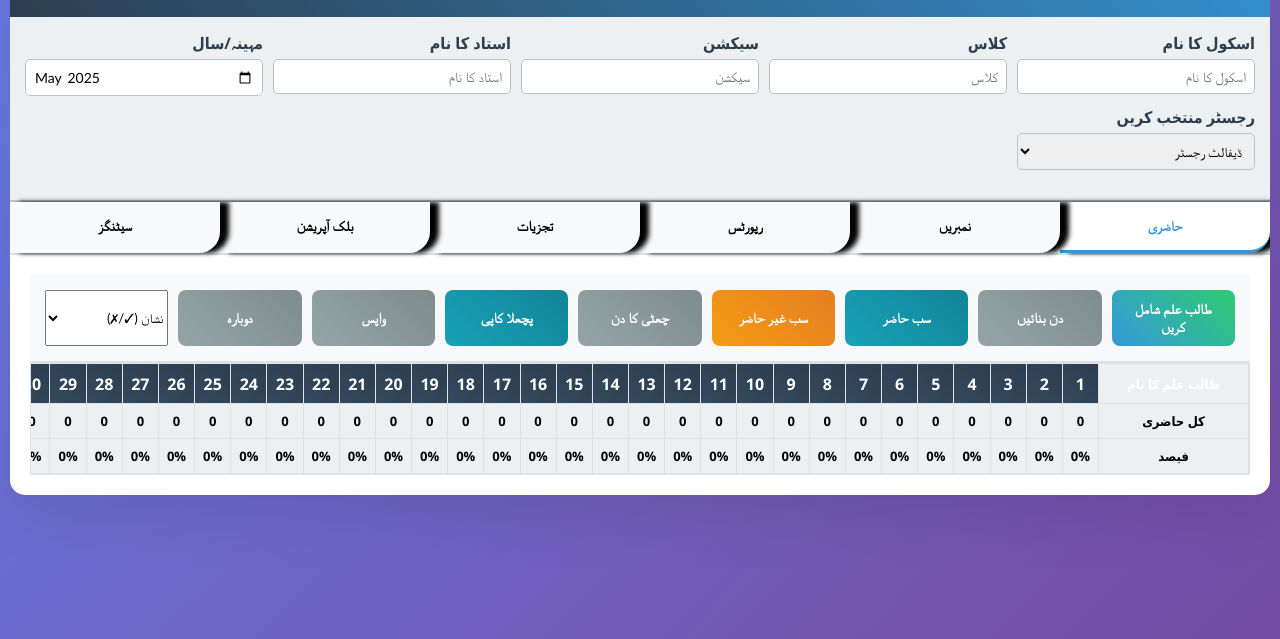
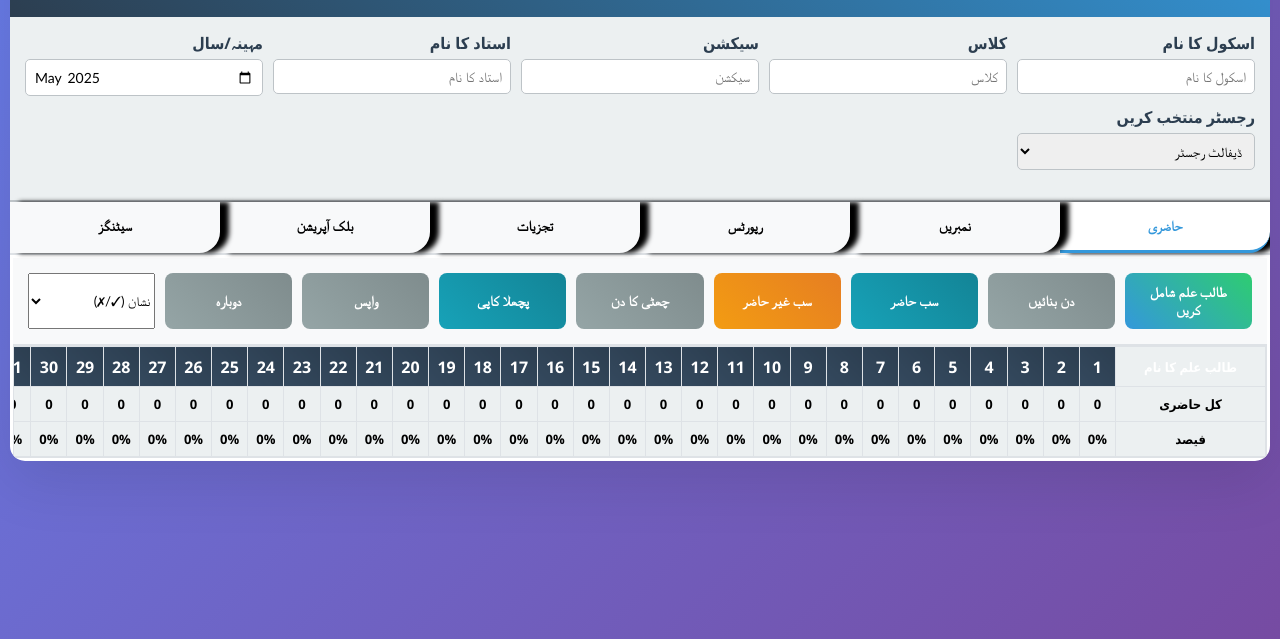
Before and after one commit to yasinULLAH/Pakistan-Digital-attendance-, a plain HTML site: page index.html in a window 1280 px wide. Shown: the part 161-800 px from the top of the page. Drawn offline with Linux system fonts and the light colour scheme.

Commit message:
Add files via upload

```diff
--- a/index.html
+++ b/index.html
@@ -264,7 +264,7 @@
             color: #3498db;
         }
 
-        .tab-content { display: none; padding: 20px; }
+        .tab-content { display: none; padding: 3px; }
         .tab-content.active { display: block; }
 
         .stats-grid {
```
